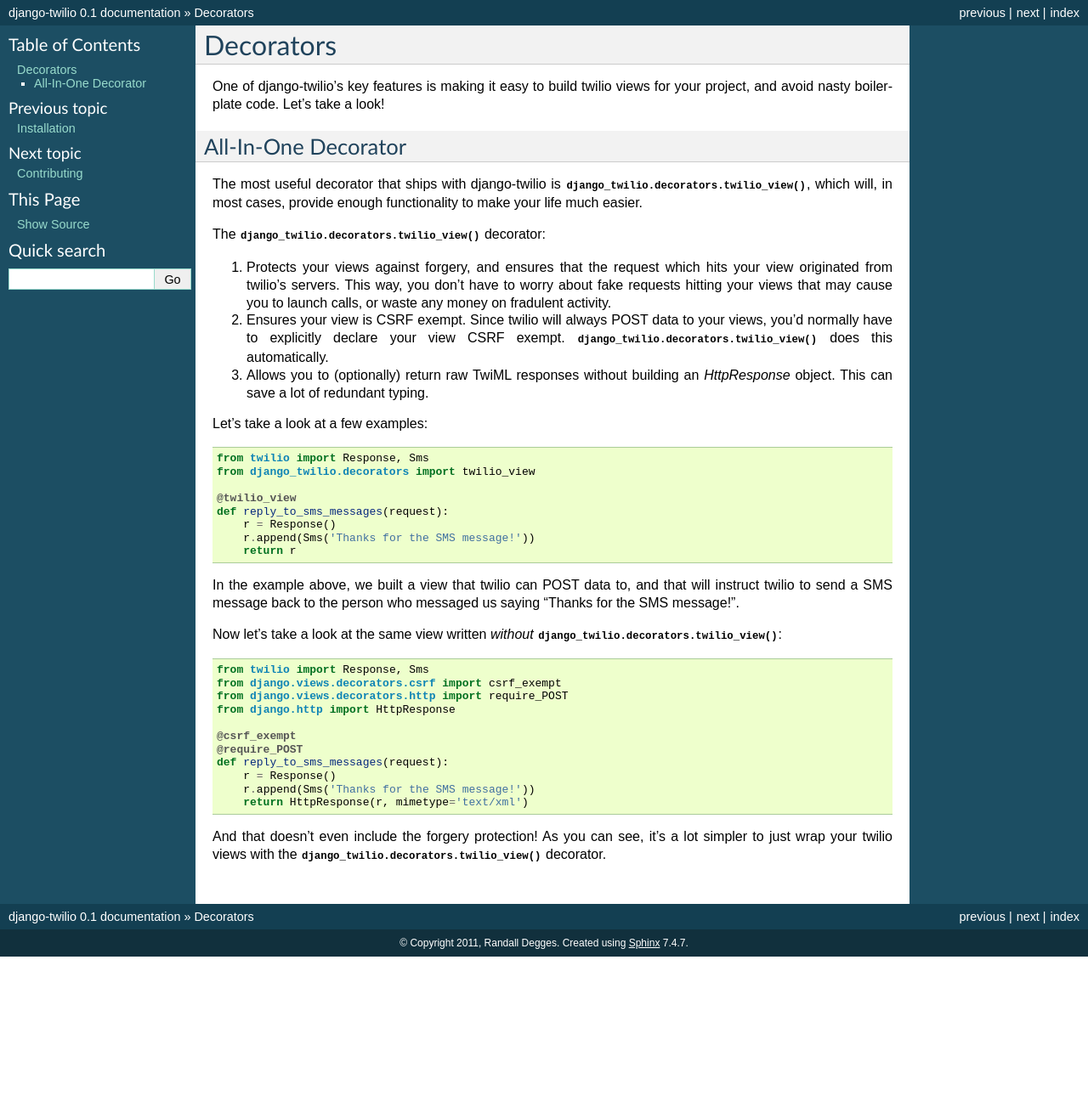
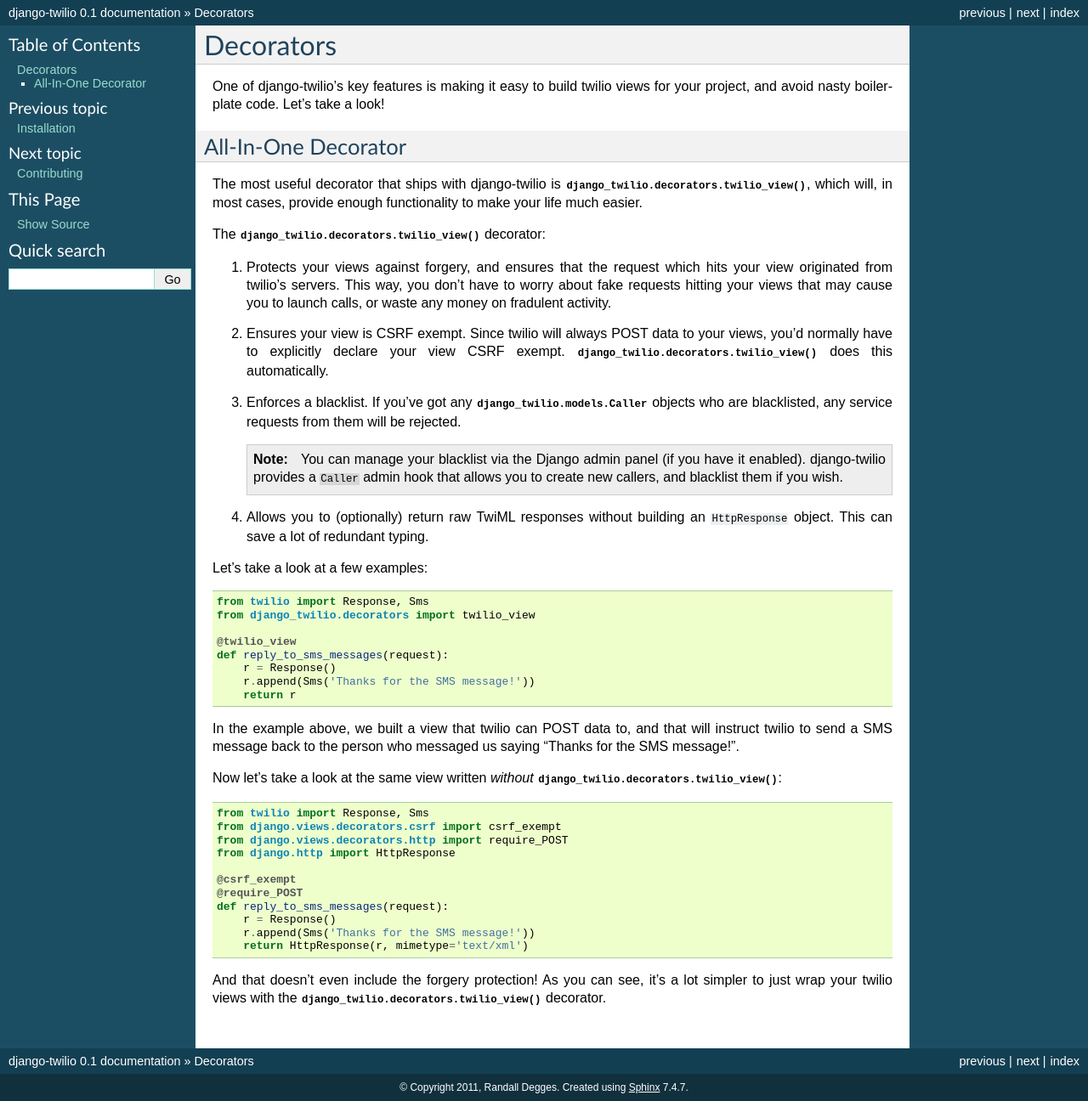
Before and after one commit to rdegges/django-twilio, a Sphinx documentation site: the page built from docs/decorators.rst, in a window 1280 px wide. Shown: the whole page at 85% size. Built offline with Sphinx 7.4.7, drawn with Linux system fonts in a browser that asks for light colours; before the commit the page ends 1126 px from its top, so only the background shows below that.

Commit message:
Adding documentation about blacklist functionality.

```diff
--- a/docs/decorators.rst
+++ b/docs/decorators.rst
@@ -23,8 +23,17 @@
    views, you'd normally have to explicitly declare your view CSRF exempt.
    :func:`django_twilio.decorators.twilio_view` does this automatically.
 
-3. Allows you to (optionally) return raw TwiML responses without building an
-   `HttpResponse` object. This can save a lot of redundant typing.
+3. Enforces a blacklist. If you've got any
+   :class:`django_twilio.models.Caller` objects who are blacklisted, any
+   service requests from them will be rejected.
+
+   .. note::
+      You can manage your blacklist via the Django admin panel (if you have it
+      enabled). django-twilio provides a ``Caller`` admin hook that allows you
+      to create new callers, and blacklist them if you wish.
+
+4. Allows you to (optionally) return raw TwiML responses without building an
+   ``HttpResponse`` object. This can save a lot of redundant typing.
 
 Let's take a look at a few examples::
 
```
